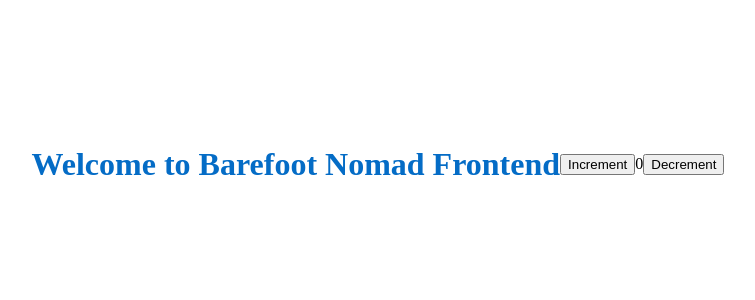
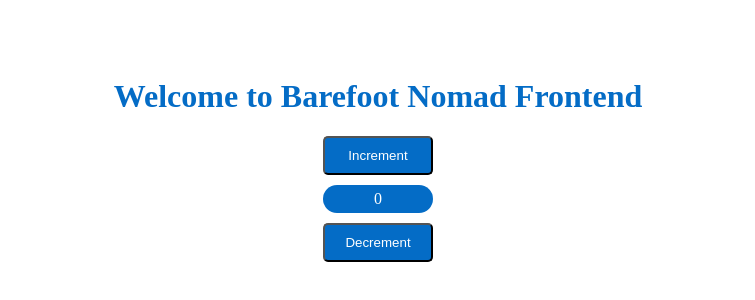
Before and after one commit to atlp-rwanda/bravo-bn-fe, a React (Create React App) app: page / in a window 1280 px wide. Shown: the part 244-544 px from the top of the page, without its empty margins (262-1017 px from the left). Built offline with nearby package versions, Linux system fonts and the light colour scheme.

Commit message:
chore(setup):setup-redux
resolving conflict

[ready for review]

```diff
--- a/src/redux/counter/Counter.js
+++ b/src/components/Counter.js
@@ -1,14 +1,14 @@
-import React from 'react'
-import { useSelector, useDispatch } from 'react-redux'
-import { decrement, increment } from './counterSlice'
+import React from "react";
+import { useSelector, useDispatch } from 'react-redux';
+import { decrement, increment } from '../redux/counter/counterSlice.js';
 
 export default function Counter() {
-  const count = useSelector((state) => state.counter.value)
-  const dispatch = useDispatch()
+  const count = useSelector((state) => state.counter.value);
+  const dispatch = useDispatch();
 
   return (
     <div>
-      <div>
+      <div className="counter">
         <button
           aria-label="Increment value"
           onClick={() => dispatch(increment())}
@@ -26,5 +26,5 @@ export default function Counter() {
         </button>
       </div>
     </div>
-  )
+  );
 }
--- /dev/null
+++ b/src/styles/counter.scss
@@ -0,0 +1,20 @@
+.counter{
+    display: flex;
+flex-direction: column;
+   }
+.counter button{
+    padding:10px 20px;
+    color:$primaryColor;
+    background-color:$secondaryColor;
+    border-radius:5px;
+    text-align:center;
+    margin-bottom:10px;
+}
+.counter span{
+    padding:5px;
+    color:$primaryColor;
+    background-color:$secondaryColor;
+    border-radius:50px;
+    text-align:center;
+    margin-bottom:10px;
+}
--- a/src/styles/index.scss
+++ b/src/styles/index.scss
@@ -4,5 +4,6 @@ body
 {
   background-color: $primaryColor;
   @import './landingPage.scss';
+  @import './counter.scss';
 
 }
--- a/src/styles/landingPage.scss
+++ b/src/styles/landingPage.scss
@@ -5,6 +5,7 @@
   justify-content: center;
   align-items: center;
   align-content: center;
+  flex-direction: column;
   h1{
     color: $secondaryColor;
   }
```
Also changed, not shown: package.json (+4 -4 lines), src/components/App.js (+9 -11 lines), src/index.js (+11 -10 lines), src/redux/store.js (+4 -4 lines), 1 other file (tests, documents, lock files or other folders).
